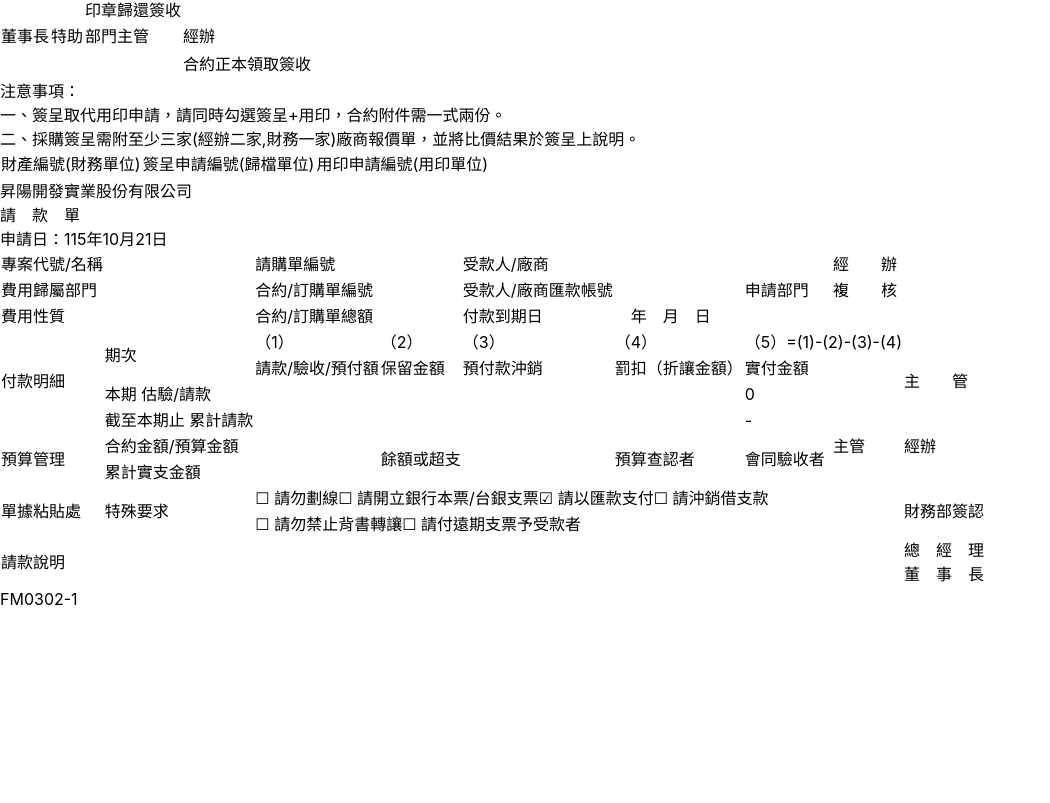
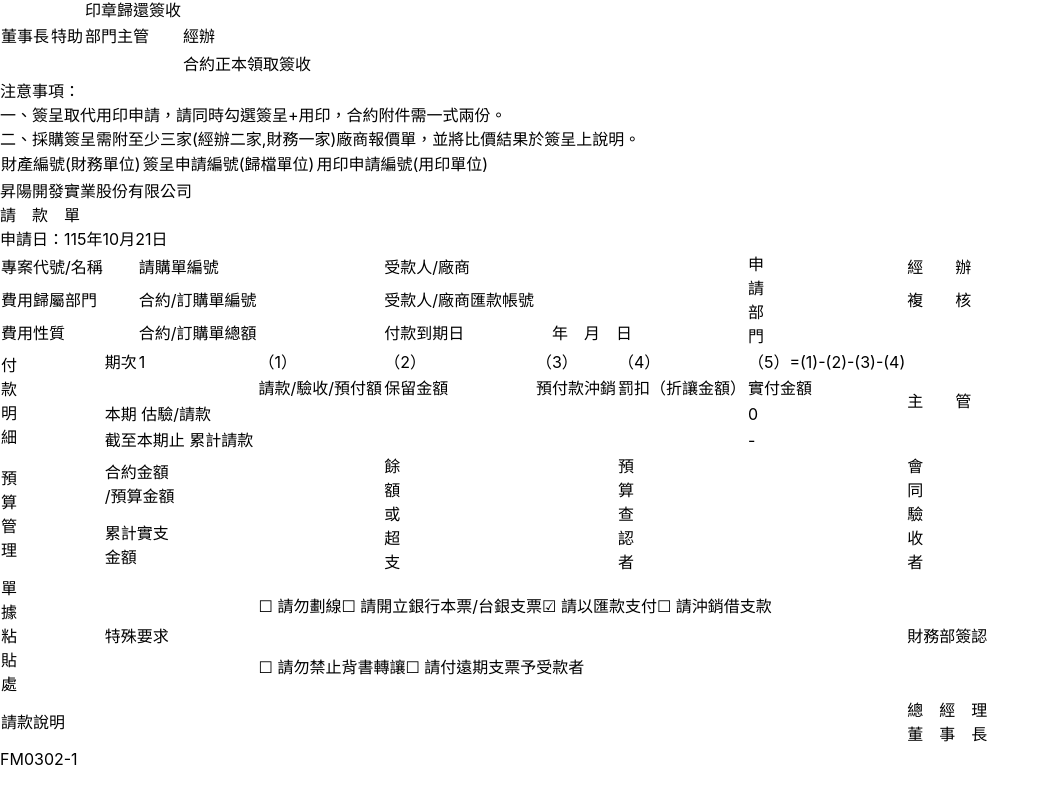
Before and after one commit to kent0925/shenyang, a React (Vite) app: page / in a window 1280 px wide. Shown: the part 985-1788 px from the top of the page, without its empty margins (0-1050 px from the left). Built offline with nearby package versions, Linux system fonts and the light colour scheme.

Commit message:
fix(payment): 100%還原Excel與PDF母版格式，修復H17/H18/J17/T13公式與期次實付金額

```diff
--- a/src/components/preview/PaymentRequestView.tsx
+++ b/src/components/preview/PaymentRequestView.tsx
@@ -27,7 +27,7 @@
 
   const formattedBank = formatPaymentBankAccount(data);
   const descLines = data.description ? data.description.split('\n') : [];
-  const displayLinesCount = Math.max(descLines.length, 12);
+  const displayLinesCount = 16;
   const displayLines: string[] = [];
   for (let i = 0; i < displayLinesCount; i++) {
     displayLines.push(descLines[i] || '');
@@ -61,24 +61,24 @@
       {/* 主表格 */}
       <table className="w-full border-collapse border-2 border-slate-900 text-xs">
         <tbody>
-          {/* 列 4~5：專案、請購單、受款人、申請部門、經辦 */}
+          {/* 列 4~5：專案代號/名稱、請購單編號、受款人/廠商、申請部門、經辦 */}
           <tr className="border-b border-slate-900">
             <td className="w-24 bg-slate-100 font-bold p-1 text-center border-r border-slate-900">專案代號/名稱</td>
             <td className="p-1 border-r border-slate-900 font-medium">{data.project}</td>
             <td className="w-24 bg-slate-100 font-bold p-1 text-center border-r border-slate-900">請購單編號</td>
-            <td className="w-32 p-1 border-r border-slate-900 font-mono">{data.requisitionNumber}</td>
+            <td className="w-28 p-1 border-r border-slate-900 font-mono">{data.requisitionNumber}</td>
             <td className="w-24 bg-slate-100 font-bold p-1 text-center border-r border-slate-900">受款人/廠商</td>
-            <td className="p-1 border-r border-slate-900 font-medium">
+            <td colSpan={2} className="p-1 border-r border-slate-900 font-medium">
               <div>{data.vendor}</div>
               {data.vendorTaxId?.trim() ? (
                 <div className="text-[10px] text-slate-600 font-mono">統編：{data.vendorTaxId.trim()}</div>
               ) : null}
             </td>
-            <td rowSpan={3} className="w-7 bg-slate-100 font-bold p-1 text-center border-r border-slate-900 align-middle leading-snug">
-              申請部門
+            <td rowSpan={3} className="w-6 bg-slate-100 font-bold p-0.5 text-center border-r border-slate-900 align-middle leading-tight text-[11px]">
+              申<br/>請<br/>部<br/>門
             </td>
             <td className="w-16 p-1 text-center border-slate-900 align-top">
-              <div className="font-bold mb-4">經　　辦</div>
+              <div className="font-bold mb-3">經　　辦</div>
             </td>
           </tr>
 
@@ -89,9 +89,9 @@
             <td className="bg-slate-100 font-bold p-1 text-center border-r border-slate-900">合約/訂購單編號</td>
             <td className="p-1 border-r border-slate-900 font-mono">{data.contractNumber}</td>
             <td className="bg-slate-100 font-bold p-1 text-center border-r border-slate-900">受款人/廠商匯款帳號</td>
-            <td className="p-1 border-r border-slate-900 font-mono whitespace-pre-wrap leading-tight">{formattedBank}</td>
+            <td colSpan={2} className="p-1 border-r border-slate-900 font-mono whitespace-pre-wrap leading-tight text-[11px]">{formattedBank}</td>
             <td className="p-1 text-center border-slate-900 align-top">
-              <div className="font-bold mb-4">複　　核</div>
+              <div className="font-bold mb-3">複　　核</div>
             </td>
           </tr>
 
@@ -102,89 +102,118 @@
             <td className="bg-slate-100 font-bold p-1 text-center border-r border-slate-900">合約/訂購單總額</td>
             <td className="p-1 border-r border-slate-900 font-mono text-right">{formatCurrency(data.contractTotal)}</td>
             <td className="bg-slate-100 font-bold p-1 text-center border-r border-slate-900">付款到期日</td>
-            <td className="p-1 border-r border-slate-900 font-mono">
+            <td colSpan={2} className="p-1 border-r border-slate-900 font-mono">
               {dueDateParts ? `${dueDateParts.rocYear} 年 ${dueDateParts.month} 月 ${dueDateParts.day} 日` : '　年　月　日'}
             </td>
             <td className="p-1 text-center border-slate-900"></td>
           </tr>
 
-          {/* 列 11~12：付款明細標題 */}
+          {/* 列 11~12：付款明細標題列（含期次） */}
           <tr className="bg-slate-100 font-bold text-center border-b border-slate-900">
-            <td rowSpan={4} className="bg-slate-100 font-bold p-1 text-center border-r border-slate-900 align-middle leading-snug w-7">
-              付款明細
+            <td rowSpan={4} className="bg-slate-100 font-bold p-0.5 text-center border-r border-slate-900 align-middle leading-tight text-[11px] w-6">
+              付<br/>款<br/>明<br/>細
             </td>
-            <td rowSpan={2} className="p-1 border-r border-slate-900 w-24">期次</td>
+            <td className="p-0.5 border-r border-slate-900 w-12 bg-slate-50 font-bold text-center">期次</td>
+            <td className="p-0.5 border-r border-slate-900 w-12 font-mono font-bold text-center text-blue-900 bg-white">
+              {data.installment || '1'}
+            </td>
             <td className="p-1 border-r border-slate-900">（1）</td>
             <td className="p-1 border-r border-slate-900">（2）</td>
             <td className="p-1 border-r border-slate-900">（3）</td>
             <td className="p-1 border-r border-slate-900">（4）</td>
-            <td colSpan={2} className="p-1 border-r border-slate-900">（5）=(1)-(2)-(3)-(4)</td>
+            <td className="p-1 border-r border-slate-900">（5）=(1)-(2)-(3)-(4)</td>
             <td rowSpan={4} className="w-16 p-1 text-center border-slate-900 align-middle">
               <div className="font-bold">主　　管</div>
             </td>
           </tr>
           <tr className="bg-slate-50 font-bold text-center border-b border-slate-900 text-[11px]">
+            <td colSpan={2} className="p-0.5 border-r border-slate-900 text-slate-500 font-normal"></td>
             <td className="p-1 border-r border-slate-900">請款/驗收/預付額</td>
             <td className="p-1 border-r border-slate-900">保留金額</td>
             <td className="p-1 border-r border-slate-900">預付款沖銷</td>
             <td className="p-1 border-r border-slate-900">罰扣（折讓金額）</td>
-            <td colSpan={2} className="p-1 border-r border-slate-900">實付金額</td>
+            <td className="p-1 border-r border-slate-900 font-bold">實付金額</td>
           </tr>
 
           {/* 列 13~14：本期 估驗/請款 */}
           <tr className="border-b border-slate-900 text-center font-mono h-7">
-            <td className="bg-slate-50 font-bold border-r border-slate-900 text-[11px]">本期 估驗/請款</td>
+            <td colSpan={2} className="bg-slate-50 font-bold border-r border-slate-900 text-[11px] leading-tight text-center p-1">
+              本期 估驗/請款
+            </td>
             <td className="p-1 border-r border-slate-900 text-right">{formatCurrency(data.currentAmount)}</td>
             <td className="p-1 border-r border-slate-900 text-right">{formatCurrency(data.retentionAmount)}</td>
             <td className="p-1 border-r border-slate-900 text-right">{formatCurrency(data.advanceDeduction)}</td>
             <td className="p-1 border-r border-slate-900 text-right">{formatCurrency(data.penaltyDiscount)}</td>
-            <td colSpan={2} className="p-1 border-r border-slate-900 text-right font-bold text-blue-900">
+            <td className="p-1 border-r border-slate-900 text-right font-bold text-blue-900 text-xs">
               {formatCurrency(payable) || '-'}
             </td>
           </tr>
 
           {/* 列 15~16：截至本期止 累計請款 */}
           <tr className="border-b-2 border-slate-900 text-center font-mono h-7 text-slate-500">
-            <td className="bg-slate-50 font-bold border-r border-slate-900 text-[11px]">截至本期止 累計請款</td>
+            <td colSpan={2} className="bg-slate-50 font-bold border-r border-slate-900 text-[11px] leading-tight text-center p-1">
+              截至本期止 累計請款
+            </td>
             <td className="p-1 border-r border-slate-900"></td>
             <td className="p-1 border-r border-slate-900"></td>
             <td className="p-1 border-r border-slate-900"></td>
             <td className="p-1 border-r border-slate-900"></td>
-            <td colSpan={2} className="p-1 border-r border-slate-900">-</td>
+            <td className="p-1 border-r border-slate-900 font-bold">-</td>
           </tr>
 
-          {/* 列 17~18：預算管理與會同驗收 */}
+          {/* 列 17~18：預算管理（嚴格 100% 重現母版 Excel 結構與直書漢字） */}
           <tr className="border-b border-slate-900">
-            <td rowSpan={2} className="bg-slate-100 font-bold p-1 text-center border-r border-slate-900 align-middle leading-snug">
-              預算管理
+            {/* 1. 預算管理（直書大標題） */}
+            <td rowSpan={2} className="bg-slate-100 font-bold p-0.5 text-center border-r border-slate-900 align-middle leading-tight text-[11px] w-6">
+              預<br/>算<br/>管<br/>理
             </td>
-            <td className="bg-slate-50 p-1 border-r border-slate-900 font-bold text-center">合約金額/預算金額</td>
-            <td className="p-1 border-r border-slate-900 font-mono text-right">{contractAmt ? formatCurrency(contractAmt) : ''}</td>
-            <td rowSpan={2} className="bg-slate-50 p-1 border-r border-slate-900 font-bold text-center align-middle">餘額或超支</td>
-            <td rowSpan={2} className="p-1 border-r border-slate-900 font-mono text-right font-bold text-slate-800">
+            {/* 2. 合約金額/預算金額 標題 */}
+            <td colSpan={2} className="bg-slate-50 p-1 border-r border-slate-900 font-bold text-center text-[10px] leading-tight">
+              合約金額<br/>/預算金額
+            </td>
+            {/* 3. 合約金額數值格 */}
+            <td className="p-1 border-r border-slate-900 font-mono text-right text-xs font-semibold">
+              {contractAmt ? formatCurrency(contractAmt) : ''}
+            </td>
+            {/* 4. 餘額或超支（直書文字） */}
+            <td rowSpan={2} className="bg-slate-50 p-0.5 border-r border-slate-900 font-bold text-center align-middle leading-tight text-[11px] w-6">
+              餘<br/>額<br/>或<br/>超<br/>支
+            </td>
+            {/* 5. 餘額數值格 */}
+            <td rowSpan={2} className="p-1 border-r border-slate-900 font-mono text-right font-bold text-xs align-middle">
               {contractAmt ? formatCurrency(balanceAmt) : ''}
             </td>
-            <td rowSpan={2} className="bg-slate-50 p-1 border-r border-slate-900 font-bold text-center align-middle">預算查認者</td>
-            <td rowSpan={2} className="bg-slate-50 p-1 border-r border-slate-900 font-bold text-center align-middle">會同驗收者</td>
-            <td className="bg-slate-50 p-1 border-r border-slate-900 font-bold text-center">主管</td>
-            <td className="p-1 text-center border-slate-900">經辦</td>
+            {/* 6. 預算查認者（直書文字） */}
+            <td rowSpan={2} className="bg-slate-50 p-0.5 border-r border-slate-900 font-bold text-center align-middle leading-tight text-[11px] w-6">
+              預<br/>算<br/>查<br/>認<br/>者
+            </td>
+            {/* 7. 預算查認者簽名空白格 */}
+            <td rowSpan={2} className="p-1 border-r border-slate-900"></td>
+            {/* 8. 會同驗收者（直書文字） */}
+            <td rowSpan={2} className="bg-slate-50 p-0.5 border-r border-slate-900 font-bold text-center align-middle leading-tight text-[11px] w-6">
+              會<br/>同<br/>驗<br/>收<br/>者
+            </td>
           </tr>
           <tr className="border-b-2 border-slate-900">
-            <td className="bg-slate-50 p-1 border-r border-slate-900 font-bold text-center">累計實支金額</td>
-            <td className="p-1 border-r border-slate-900 font-mono text-right">{payable ? formatCurrency(payable) : ''}</td>
-            <td className="p-1 border-r border-slate-900 h-6"></td>
-            <td className="p-1 text-center border-slate-900 h-6"></td>
+            {/* 2. 累計實支金額 標題 */}
+            <td colSpan={2} className="bg-slate-50 p-1 border-r border-slate-900 font-bold text-center text-[10px] leading-tight">
+              累計實支<br/>金額
+            </td>
+            {/* 3. 累計實支金額數值格 */}
+            <td className="p-1 border-r border-slate-900 font-mono text-right text-xs font-semibold">
+              {payable ? formatCurrency(payable) : ''}
+            </td>
           </tr>
 
           {/* 列 20~21：單據粘貼處與特殊要求 */}
           <tr className="border-b border-slate-900">
-            <td rowSpan={2} className="bg-slate-100 font-bold p-1 text-center border-r border-slate-900 align-middle leading-snug">
-              單據粘貼處
+            <td rowSpan={2} className="bg-slate-100 font-bold p-0.5 text-center border-r border-slate-900 align-middle leading-tight text-[11px] w-6">
+              單<br/>據<br/>粘<br/>貼<br/>處
             </td>
-            <td rowSpan={2} className="bg-slate-100 font-bold p-1 text-center border-r border-slate-900 align-middle">
+            <td colSpan={2} rowSpan={2} className="bg-slate-100 font-bold p-1 text-center border-r border-slate-900 align-middle">
               特殊要求
             </td>
-            <td colSpan={6} className="p-1.5 border-r border-slate-900">
+            <td colSpan={5} className="p-1.5 border-r border-slate-900">
               <div className="flex flex-wrap items-center gap-4 text-[11px]">
                 <span>{sr.noCross ? '☑' : '☐'} 請勿劃線</span>
                 <span>{sr.cashiersCheck ? '☑' : '☐'} 請開立銀行本票/台銀支票</span>
@@ -197,7 +226,7 @@
             </td>
           </tr>
           <tr className="border-b-2 border-slate-900">
-            <td colSpan={6} className="p-1.5 border-r border-slate-900 text-[11px]">
+            <td colSpan={5} className="p-1.5 border-r border-slate-900 text-[11px]">
               <div className="flex flex-wrap items-center gap-4">
                 <span>{sr.noEndorse ? '☑' : '☐'} 請勿禁止背書轉讓</span>
                 <span>
@@ -234,10 +263,10 @@
 
           {/* 列 22~37：請款說明與總經理、董事長簽核 */}
           <tr>
-            <td colSpan={2} className="bg-slate-100 font-bold p-2 text-center border-r border-slate-900 align-middle">
+            <td colSpan={3} className="bg-slate-100 font-bold p-2 text-center border-r border-slate-900 align-middle">
               請款說明
             </td>
-            <td colSpan={6} className="p-0 border-r border-slate-900 align-top">
+            <td colSpan={5} className="p-0 border-r border-slate-900 align-top">
               <div className="divide-y divide-slate-200 min-h-[220px]">
                 {displayLines.map((line, idx) => (
                   <div key={idx} className="px-2 py-1 min-h-[20px] text-slate-800 whitespace-pre-wrap break-words">
--- a/src/models/paymentRequest.ts
+++ b/src/models/paymentRequest.ts
@@ -54,6 +54,7 @@
   dueDate: string;          // 付款到期日 YYYY-MM-DD
 
   // 付款明細（本期）
+  installment?: string;     // 期次（如 1、第 1 期）
   currentAmount: string;    // (1) 請款/驗收/預付額
   retentionAmount: string;  // (2) 保留金額
   advanceDeduction: string; // (3) 預付款沖銷
@@ -97,6 +98,7 @@
   expenseNature: '',
   contractTotal: '',
   dueDate: '',
+  installment: '1',
   currentAmount: '',
   retentionAmount: '',
   advanceDeduction: '',
```
Also changed, not shown: src/components/forms/PaymentRequestForm.tsx (+13 -1 lines), src/generators/excel/paymentRequestExcel.ts (+15 -7 lines).
